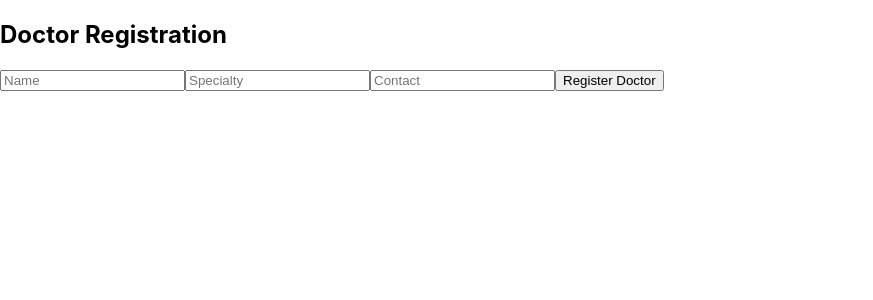
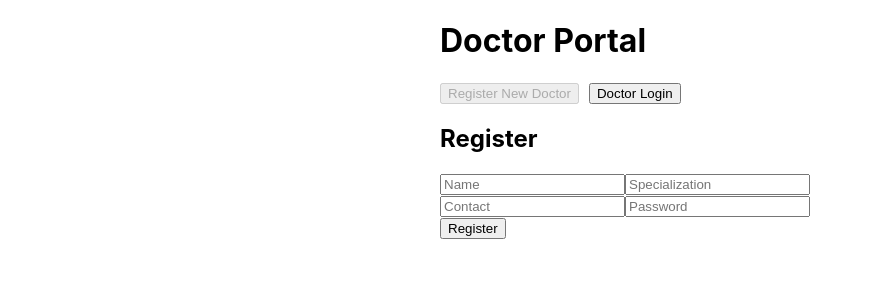
Before and after one commit to Ibrahim522/hmis-frontend, a React (Create React App) app: page /register-doctor in a window 1280 px wide. Shown: the top 300 px of the page, without its empty margins (0-873 px from the left). Built offline with nearby package versions, Linux system fonts and the light colour scheme.

Commit message:
implemented doctor register form authenticaton

```diff
--- a/src/App.js
+++ b/src/App.js
@@ -2,7 +2,7 @@
 import './App.css';
 import { BrowserRouter as Router, Routes, Route } from 'react-router-dom';
 import PatientForm from './components/Patient/PatientForm';
-import DoctorForm from './components/Doctor';
+import DoctorForm from './components/Doctor/DoctorForm';
 import AppointmentForm from './components/AppointmentForm';
 // import PatientsList from './components/PatientsList';
 import HmisHomePage from './components/HmisHomePage';
--- a/src/components/Doctor.js
+++ /dev/null
@@ -1,42 +0,0 @@
-import React, { useState } from 'react';
-
-export default function DoctorForm() {
-  const [doctor, setDoctor] = useState({
-    name: '',
-    specialty: '',
-    contact: ''
-  });
-
-  const handleChange = e => {
-    setDoctor({ ...doctor, [e.target.name]: e.target.value });
-  };
-
-  const handleSubmit = async e => {
-    e.preventDefault();
-    try {
-      const res = await fetch('http://localhost:8082/doctors', {
-        method: 'POST',
-        headers: { 'Content-Type': 'application/json' },
-        body: JSON.stringify(doctor),
-      });
-      if (res.ok) {
-        alert('Doctor registered successfully!');
-        setDoctor({ name: '', specialty: '', contact: '' });
-      } else {
-        alert('Registration failed');
-      }
-    } catch (err) {
-      alert('Error: ' + err.message);
-    }
-  };
-
-  return (
-    <form onSubmit={handleSubmit}>
-      <h2>Doctor Registration</h2>
-      <input name="name" placeholder="Name" value={doctor.name} onChange={handleChange} required />
-      <input name="specialty" placeholder="Specialty" value={doctor.specialty} onChange={handleChange} required />
-      <input name="contact" placeholder="Contact" value={doctor.contact} onChange={handleChange} required />
-      <button type="submit">Register Doctor</button>
-    </form>
-  );
-}
--- /dev/null
+++ b/src/components/Doctor/DoctorForm.js
@@ -0,0 +1,166 @@
+import React, { useState } from "react";
+import { useNavigate } from "react-router-dom";
+
+function DoctorPage() {
+  const [isRegistering, setIsRegistering] = useState(true);
+  const [doctorKey, setDoctorKey] = useState("");
+  const [errorMessage, setErrorMessage] = useState("");
+  const navigate = useNavigate();
+
+  // Registration form state
+  const [regData, setRegData] = useState({
+    name: "",
+    specialization: "",
+    contact: "",
+    password: ""
+  });
+
+  // Login form state
+  const [loginData, setLoginData] = useState({
+    doctorKey: "",
+    password: ""
+  });
+
+  const handleRegChange = (e) => {
+    setRegData({ ...regData, [e.target.name]: e.target.value });
+  };
+
+  const handleLoginChange = (e) => {
+    setLoginData({ ...loginData, [e.target.name]: e.target.value });
+  };
+
+  // Submit registration
+  const handleRegisterSubmit = async (e) => {
+    e.preventDefault();
+    setErrorMessage("");
+    try {
+      const res = await fetch("http://localhost:8082/doctors/register", {
+        method: "POST",
+        headers: { "Content-Type": "application/json" },
+        body: JSON.stringify(regData),
+      });
+      if (!res.ok) throw new Error("Registration failed");
+      const data = await res.json();
+      setDoctorKey(data.doctorKey);
+      setErrorMessage("");
+    } catch (error) {
+      setErrorMessage(error.message);
+    }
+  };
+
+  // Submit login
+  const handleLoginSubmit = async (e) => {
+    e.preventDefault();
+    setErrorMessage("");
+    try {
+      const res = await fetch("http://localhost:8082/doctors/login", {
+        method: "POST",
+        headers: { "Content-Type": "application/json" },
+        body: JSON.stringify(loginData),
+      });
+      const data = await res.json();
+      if (!res.ok || !data.success) throw new Error(data.message || "Login failed");
+      navigate("/appointments");  // Navigate to doctor appointment page
+    } catch (error) {
+      setErrorMessage(error.message);
+    }
+  };
+
+  return (
+    <div style={{ maxWidth: 400, margin: "auto" }}>
+      <h1>Doctor Portal</h1>
+      <div style={{ marginBottom: 20 }}>
+        <button
+          onClick={() => {
+            setIsRegistering(true);
+            setErrorMessage("");
+            setDoctorKey("");
+          }}
+          disabled={isRegistering}
+          style={{ marginRight: 10 }}
+        >
+          Register New Doctor
+        </button>
+        <button
+          onClick={() => {
+            setIsRegistering(false);
+            setErrorMessage("");
+            setDoctorKey("");
+          }}
+          disabled={!isRegistering}
+        >
+          Doctor Login
+        </button>
+      </div>
+
+      {isRegistering ? (
+        <>
+          <h2>Register</h2>
+          <form onSubmit={handleRegisterSubmit}>
+            <input
+              name="name"
+              value={regData.name}
+              onChange={handleRegChange}
+              placeholder="Name"
+              required
+            />
+            <input
+              name="specialization"
+              value={regData.specialization}
+              onChange={handleRegChange}
+              placeholder="Specialization"
+              required
+            />
+            <input
+              name="contact"
+              value={regData.contact}
+              onChange={handleRegChange}
+              placeholder="Contact"
+              required
+            />
+            <input
+              name="password"
+              type="password"
+              value={regData.password}
+              onChange={handleRegChange}
+              placeholder="Password"
+              required
+            />
+            <button type="submit">Register</button>
+          </form>
+          {doctorKey && (
+            <p style={{ marginTop: 15, color: "green" }}>
+              Registration successful! Your Doctor Key is: <b>{doctorKey}</b>. Please keep it safe and use it to login.
+            </p>
+          )}
+        </>
+      ) : (
+        <>
+          <h2>Login</h2>
+          <form onSubmit={handleLoginSubmit}>
+            <input
+              name="doctorKey"
+              value={loginData.doctorKey}
+              onChange={handleLoginChange}
+              placeholder="Doctor Key"
+              required
+            />
+            <input
+              name="password"
+              type="password"
+              value={loginData.password}
+              onChange={handleLoginChange}
+              placeholder="Password"
+              required
+            />
+            <button type="submit">Login</button>
+          </form>
+        </>
+      )}
+
+      {errorMessage && <p style={{ color: "red" }}>{errorMessage}</p>}
+    </div>
+  );
+}
+
+export default DoctorPage;
```
